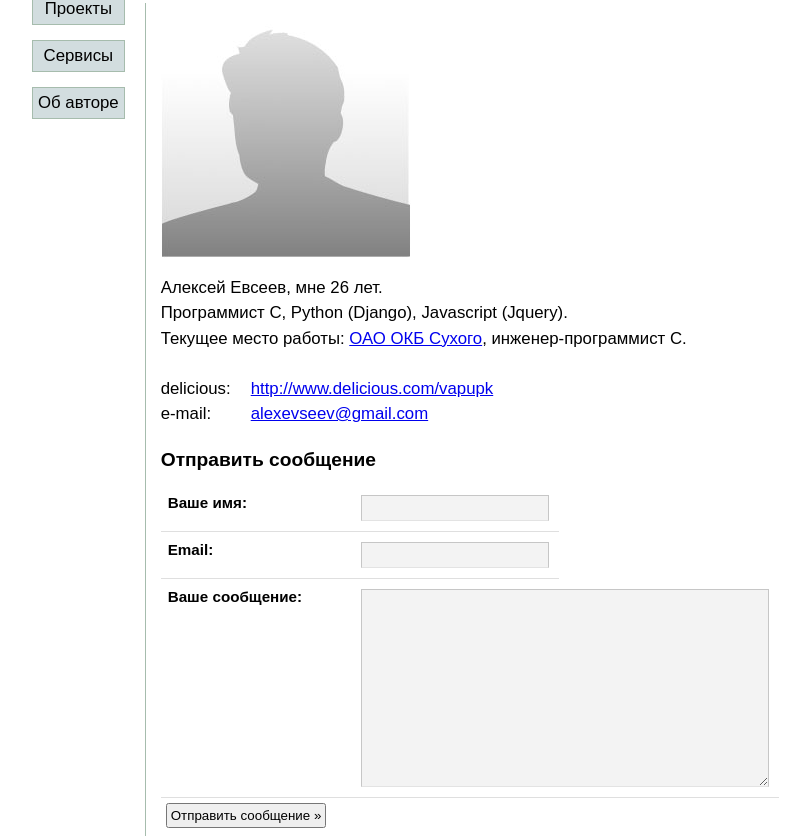
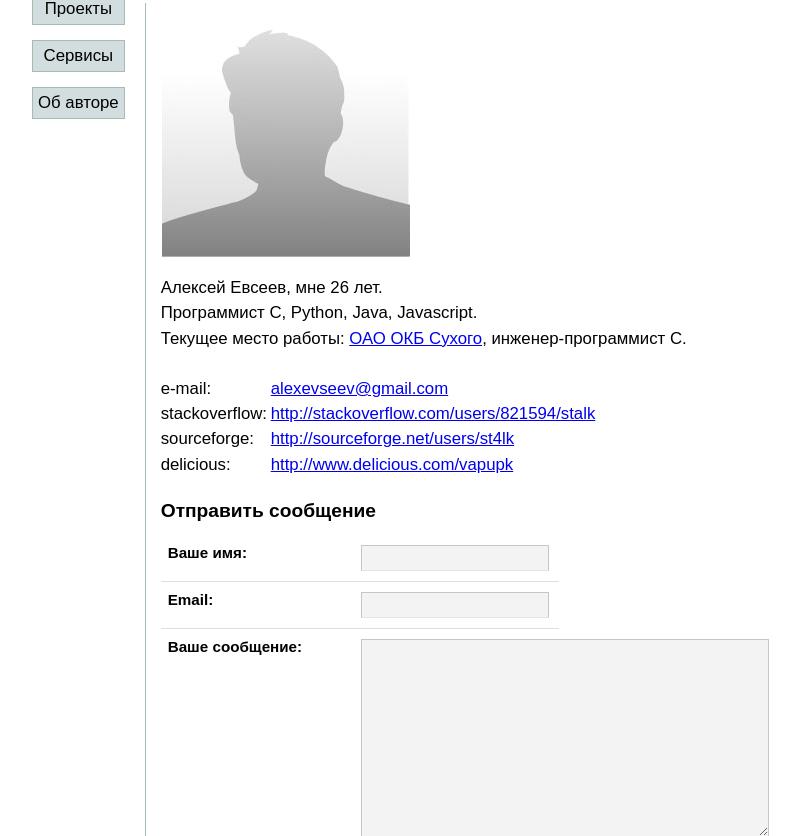
Before and after one commit to alexevseev/mysite, a Django app: page /about/ in a window 1280 px wide. Shown: the part 112-948 px from the top of the page, without its empty margins (180-980 px from the left). Run offline with Django 3.2, Linux system fonts and the light colour scheme; parts of the project's set-up code (start-up, migrations or seed data) failed here and were passed over; some libraries are stand-ins or nearby versions.

Commit message:
correct tags layout, clarify about page

```diff
--- a/site_media/css/base.css
+++ b/site_media/css/base.css
@@ -159,5 +159,5 @@ margin:10px 0px;
 }
 #About_content div{
 float:left;
-width:90px;
+width:110px;
 }
--- a/templates/about/form.html
+++ b/templates/about/form.html
@@ -10,10 +10,13 @@
   <div id="Myfoto"><img src="/site_media/img/myfoto.jpg"/></div>
   <div id="About_content">
   Алексей Евсеев, мне {{my_age}}.<br/>
-  Программист C, Python (Django), Javascript (Jquery).<br/>
+  Программист C, Python, Java, Javascript.<br/>
   Текущее место работы: <a href="http://sukhoi.org/" target="_blank">ОАО ОКБ Сухого</a>, инженер-программист С.<br/><br/>
+  <div>e-mail: </div><a href="mailto:alexevseev@gmail.com">alexevseev@gmail.com</a><br/>
+  <div>stackoverflow: </div><a href="http://stackoverflow.com/users/821594/stalk" target="_blank">http://stackoverflow.com/users/821594/stalk</a><br/>
+  <div>sourceforge: </div><a href="http://sourceforge.net/users/st4lk" target="_blank">http://sourceforge.net/users/st4lk</a><br/>
   <div>delicious: </div><a href="http://www.delicious.com/vapupk" target="_blank">http://www.delicious.com/vapupk</a><br/>
-  <div>e-mail: </div><a href="mailto:alexevseev@gmail.com">alexevseev@gmail.com</a>
+
   </div>
 </div>
 <div class='form-title'>Отправить сообщение</div>
--- a/templates/projects/one.html
+++ b/templates/projects/one.html
@@ -39,7 +39,7 @@
 <div class="project">
     <div><span class="stb">Дата создания:</span> {{project.created|date:"Y-m-d"}}</div>
     <div><span class="stb">Дата изменения:</span> {{project.updated|date:"Y-m-d"}}</div>
-    <div class="tags"><span class="stb">Теги:</span>
+    <div class="tags"><div class="stb" style="float:left;">Теги:</div>
         {% for project_tag in project.tags.all %}
             <span class="tag">{{ project_tag.name }}</span>
         {% endfor %}
```
Also changed, not shown: site_media/css/projects.css (+8 -1 lines), templates/projects/all.html (+4 -3 lines).
